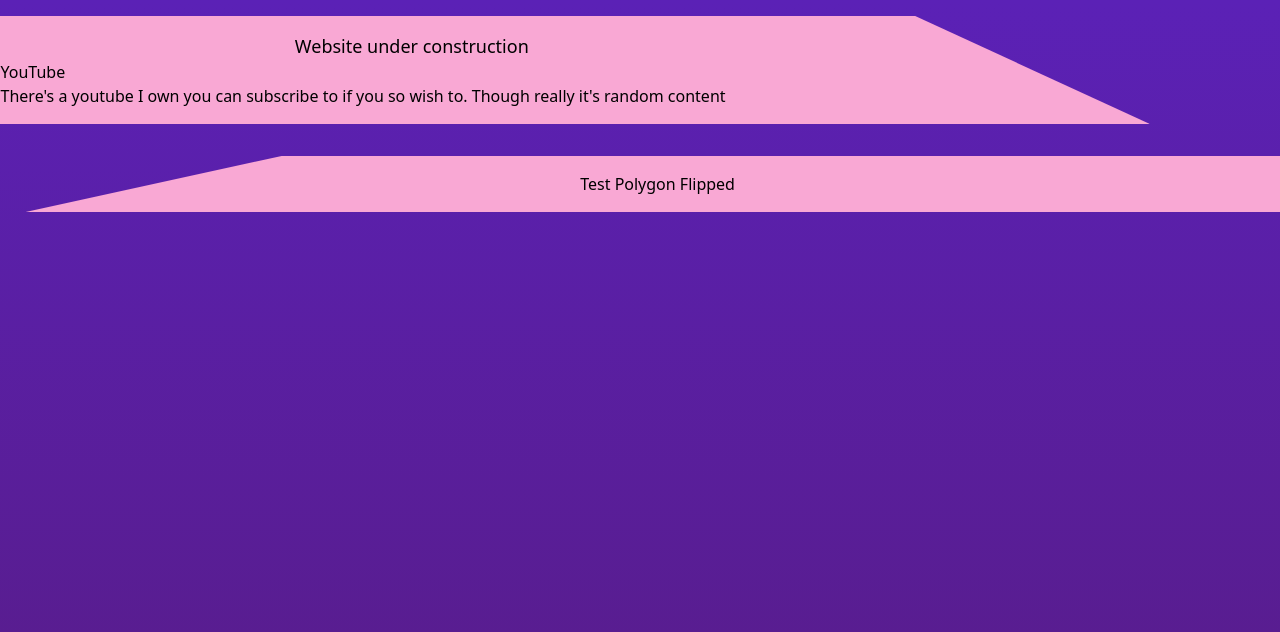
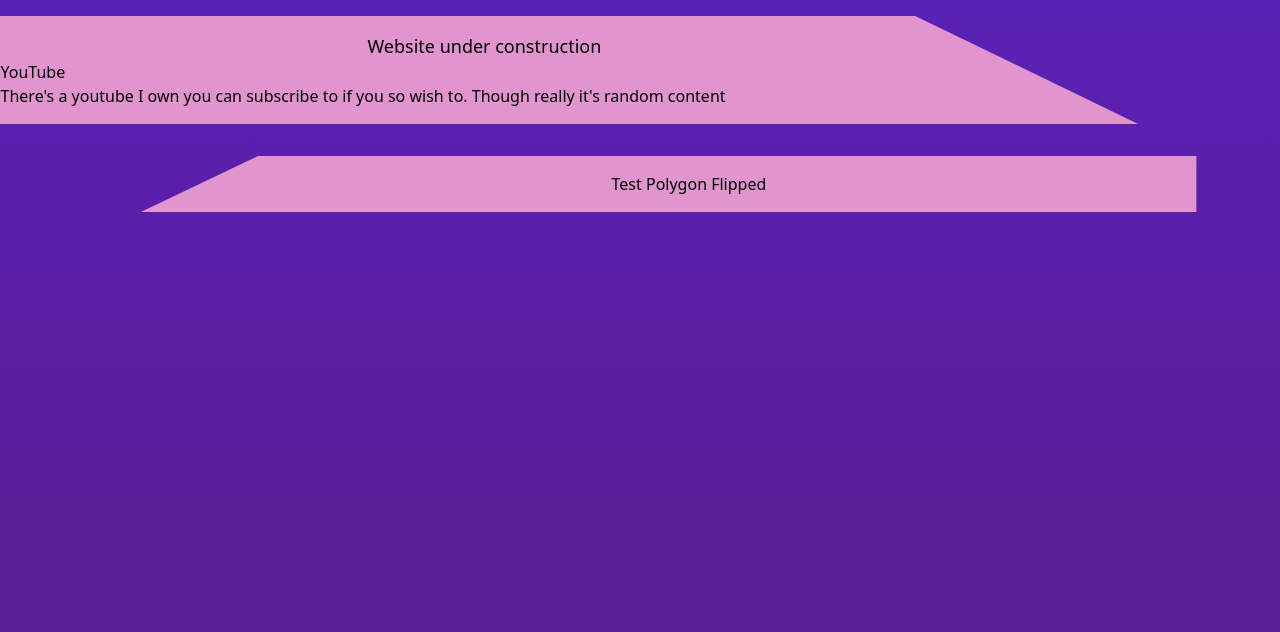
Before and after one commit to jmnuf/jmnuf-page, an Astro site: page / in a window 1280 px wide. Built offline with nearby package versions, Linux system fonts and the light colour scheme; Astro itself is replaced by a stand-in of ours.

Commit message:
Shorten polygon by 1% & remove margins on polygon blade titles

```diff
--- a/src/pages/index.astro
+++ b/src/pages/index.astro
@@ -17,7 +17,7 @@ import IconWithHint from "../components/icon-with-hint";
 		<title>JM's Landing Page</title>
 		<style>
 			.polygon {
-				clip-path: polygon(0 0, 80% 0, 100% 100%, 0 100%);
+				clip-path: polygon(0 0, 80% 0, 99% 100%, 0 100%);
 				padding-left: 1rem;
 				transform: translateX(-2%);
 			}
@@ -28,10 +28,13 @@ import IconWithHint from "../components/icon-with-hint";
 				transform: translateX(0%);
 			}
 			.polygon-flipped {
-				clip-path: polygon(0 100%, 20% 0, 100% 0, 100% 100%);
+				clip-path: polygon(10% 100%, 20% 0, 100% 0, 100% 100%);
 				text-align: right;
 				padding-right: 1rem;
 				transform: translateX(2%);
+			}
+			.polygon-flipped * {
+				margin-left: 15%;
 			}
 
 			.polygon, .polygon-flipped {
@@ -45,21 +48,30 @@ import IconWithHint from "../components/icon-with-hint";
 				padding-bottom: 1rem;
 				transition-property: all;
 				transition-timing-function: cubic-bezier(0.4, 0, 0.2, 1);
-				transition-duration: 250ms;
+				transition-duration: 200ms;
+				--bg-opacity: 0.85;
+				background-color: rgba(249, 168, 212, var(--bg-opacity));
+				color: black;
 			}
 			@media (prefers-reduced-motion) {
 				.polygon, .polygon-flipped {
 					transition-property: none;
 				}
 			}
+			.ml-none {
+				margin-left: 0%;
+			}
+			.mr-none {
+				margin-right: 0%;
+			}
 		</style>
 	</head>
 	<body>
 		<App>
 			<Header client:visible />
-			<div class="bg-pink-300 text-black md:w-11/12 polygon transition-all">
+			<div class="md:w-11/12 polygon transition-all">
 				<div class="container px-2 md:px-auto md:mx-auto">
-					<h2 class="text-lg text-center">Website under construction</h2>
+					<h2 class="text-lg text-center mr-none">Website under construction</h2>
 					<h3>YouTube</h3>
 					<IconWithHint
 						client:visible
@@ -75,9 +87,9 @@ import IconWithHint from "../components/icon-with-hint";
 					</p>
 				</div>
 			</div>
-			<div class="bg-pink-300 polygon-flipped motio">
+			<div class="md:w-11/12 bg-opacity-75 polygon-flipped">
 				<div class="container px-2 md:px-auto md:mx-auto">
-					<h2 class="text-center">Test Polygon Flipped</h2>
+					<h2 class="text-center ml-none">Test Polygon Flipped</h2>
 				</div>
 			</div>
 		</App>
```
